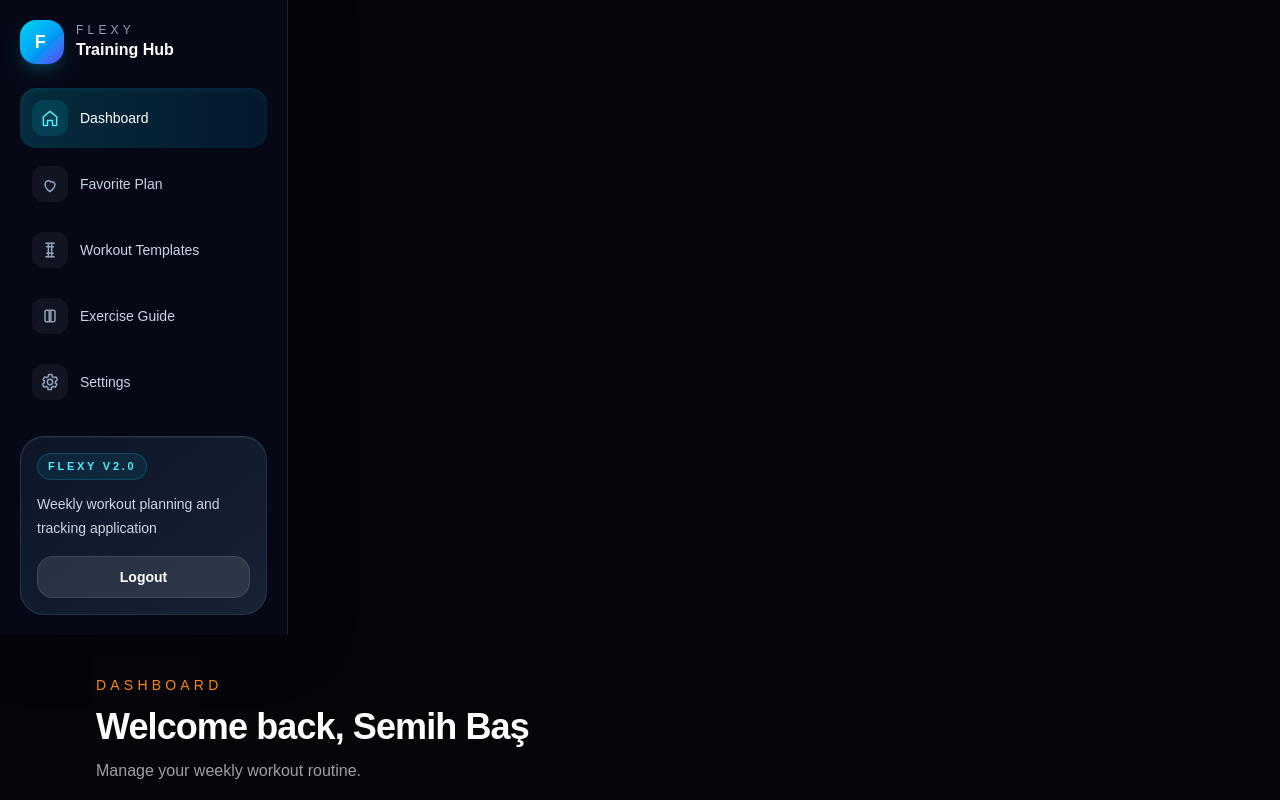
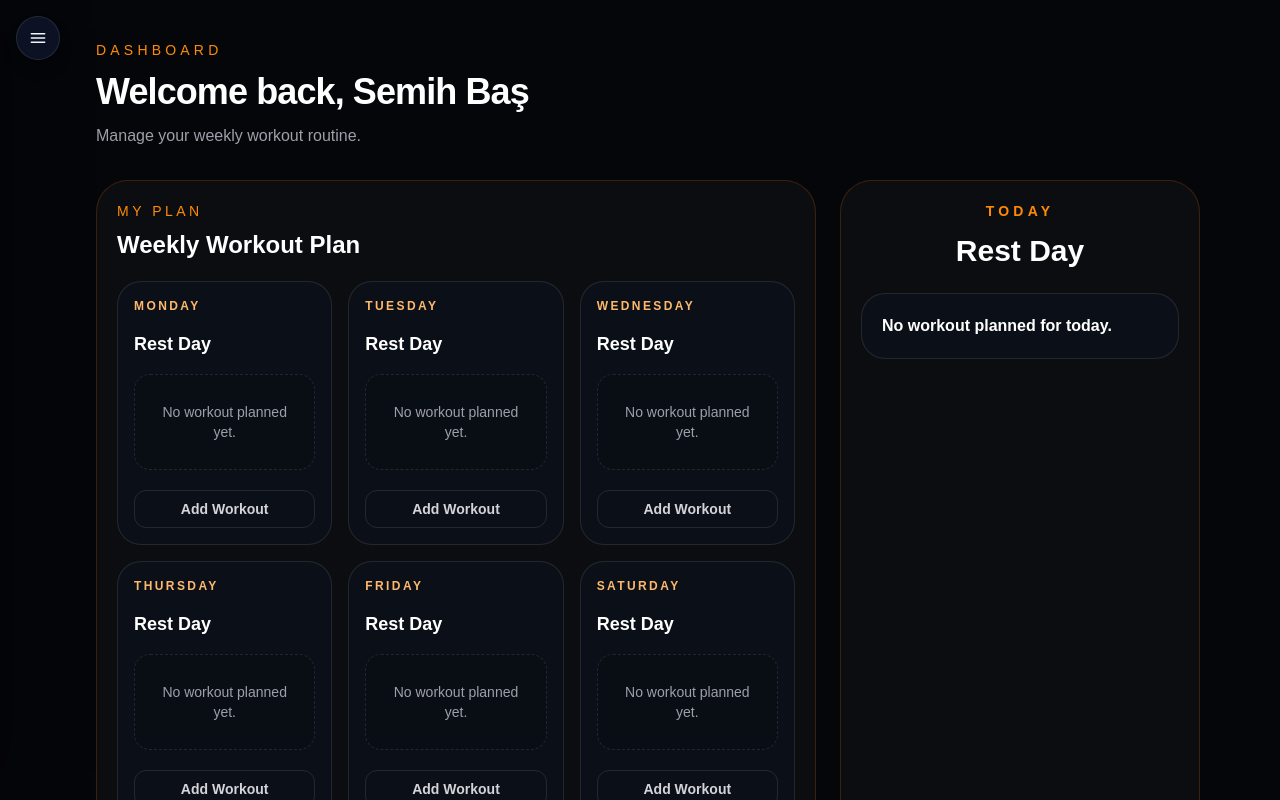
Before and after one commit to semih-bas/Flexy, a Next.js app: page /dashboard in a window 1280 px wide. Shown: the top 800 px of the page. Built offline with nearby package versions, Linux system fonts and the light colour scheme.

Commit message:
feat: add sidebar toggle behavior

```diff
--- a/src/components/layout/AppSidebar.tsx
+++ b/src/components/layout/AppSidebar.tsx
@@ -57,38 +57,36 @@ const navItems: NavItem[] = [
 export default function AppSidebar() {
   const [isOpen, setIsOpen] = useState(false);
 
+  const closeSidebar = () => setIsOpen(false);
+
   return (
     <>
       <button
         type="button"
-        onClick={() => setIsOpen((value) => !value)}
-        className="fixed left-4 top-4 z-50 inline-flex h-11 w-11 items-center justify-center rounded-full border border-white/10 bg-[#0d1426]/95 text-slate-100 shadow-lg shadow-black/30 backdrop-blur md:hidden"
-        aria-label={isOpen ? 'Close sidebar' : 'Open sidebar'}
+        onClick={() => setIsOpen(true)}
+        className={`fixed left-4 top-4 z-50 inline-flex h-11 w-11 items-center justify-center rounded-full border border-white/10 bg-[#0d1426]/95 text-slate-100 shadow-lg shadow-black/30 backdrop-blur transition-opacity duration-300 ${
+          isOpen ? 'pointer-events-none opacity-0' : 'opacity-100'
+        }`}
+        aria-label="Open sidebar"
       >
-        {isOpen ? (
-          <svg viewBox="0 0 24 24" className="h-5 w-5" fill="none" stroke="currentColor" strokeWidth="1.8">
-            <path d="M6 6l12 12M18 6 6 18" strokeLinecap="round" />
-          </svg>
-        ) : (
         <svg viewBox="0 0 24 24" className="h-5 w-5" fill="none" stroke="currentColor" strokeWidth="1.8">
           <path d="M4 7h16M4 12h16M4 17h16" strokeLinecap="round" />
         </svg>
-        )}
       </button>
 
-      {isOpen ? (
       <button
         type="button"
         aria-label="Close sidebar backdrop"
-          onClick={() => setIsOpen(false)}
-          className="fixed inset-0 z-40 bg-slate-950/70 backdrop-blur-sm md:hidden"
+        onClick={closeSidebar}
+        className={`fixed inset-0 z-30 bg-slate-950/70 backdrop-blur-sm transition-opacity duration-300 ${
+          isOpen ? 'opacity-100' : 'pointer-events-none opacity-0'
+        }`}
       />
-      ) : null}
 
       <aside
-        className={`fixed inset-y-0 left-0 z-40 flex w-72 max-w-[84vw] flex-col justify-between border-r border-white/10 bg-[#060816] p-5 text-slate-100 shadow-[0_0_60px_rgba(0,0,0,0.35)] transition-transform duration-300 md:static md:h-full md:w-72 md:translate-x-0 ${
-          isOpen ? 'translate-x-0' : '-translate-x-full md:translate-x-0'
-        }`}
+        className={`fixed inset-y-0 left-0 z-40 flex w-72 max-w-[84vw] flex-col justify-between border-r border-white/10 bg-[#060816]/95 p-5 text-slate-100 shadow-[0_0_80px_rgba(0,0,0,0.45)] backdrop-blur-xl transition-transform duration-300 ${
+          isOpen ? 'translate-x-0' : '-translate-x-full'
+        } ${isOpen ? 'pointer-events-auto' : 'pointer-events-none'}`}
       >
         <div className="space-y-6">
           <div className="flex items-center justify-between">
@@ -101,6 +99,17 @@ export default function AppSidebar() {
                 <h2 className="text-base font-semibold text-white">Training Hub</h2>
               </div>
             </div>
+
+            <button
+              type="button"
+              onClick={closeSidebar}
+              className="inline-flex h-9 w-9 items-center justify-center rounded-full border border-white/10 bg-white/5 text-slate-200 transition hover:bg-white/10"
+              aria-label="Close sidebar"
+            >
+              <svg viewBox="0 0 24 24" className="h-4 w-4" fill="none" stroke="currentColor" strokeWidth="1.8">
+                <path d="M6 6l12 12M18 6 6 18" strokeLinecap="round" />
+              </svg>
+            </button>
           </div>
 
           <nav className="space-y-1.5">
```
Lines whose indentation alone changed are shown as unchanged.
